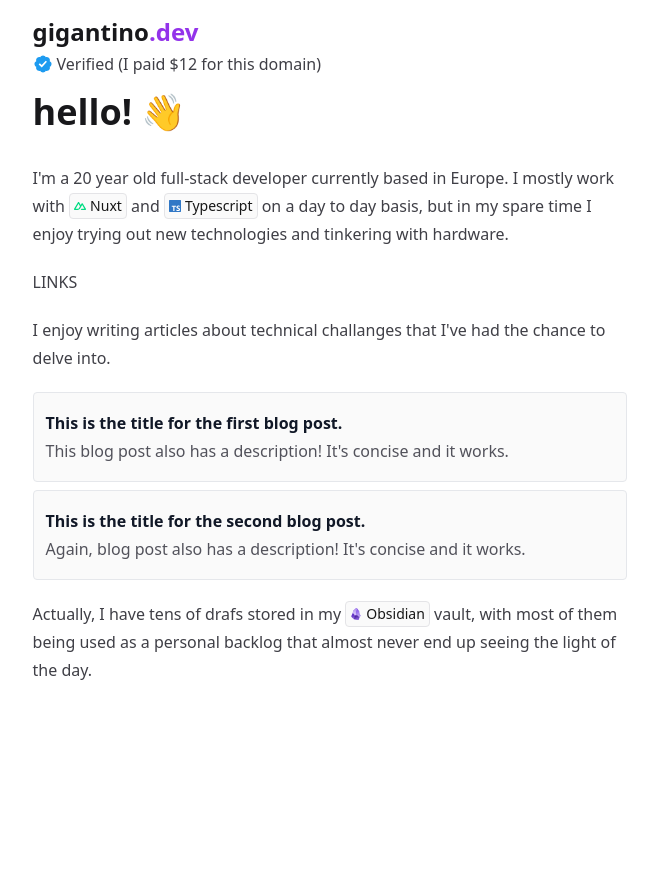
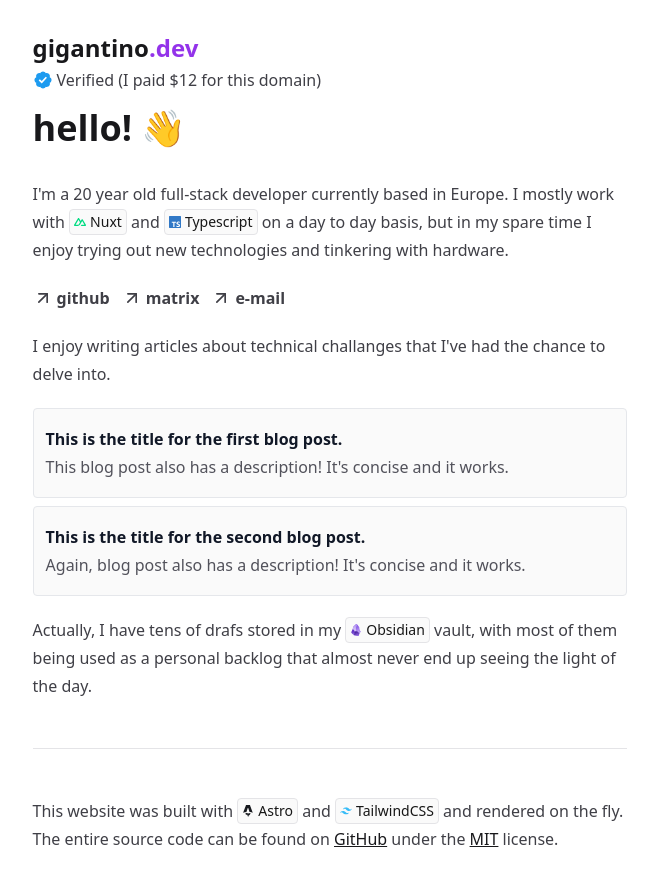
Before and after one commit to gigantino/www, an Astro site: page / in a window 1280 px wide. Shown: the whole page, without its empty margins (310-968 px from the left). Before the commit the page ends 800 px from the top, so only its background shows below. Built offline with nearby package versions, Linux system fonts and the light colour scheme; Astro itself is replaced by a stand-in of ours.

Commit message:
feat: add links

```diff
--- a/src/components/Badge.astro
+++ b/src/components/Badge.astro
@@ -2,18 +2,33 @@
 import { Icon } from "astro-icon";
 
 interface Props {
-  type: "spotify" | "obsidian" | "neovim" | "nuxt" | "typescript";
+  type:
+    | "astro-light"
+    | "astro-dark"
+    | "neovim"
+    | "nuxt"
+    | "obsidian"
+    | "spotify"
+    | "tailwindcss"
+    | "typescript";
   href: string;
+  label?: string;
+  hideWhen?: "dark" | "light";
 }
 
-const { type, href } = Astro.props;
+const { type, href, label, hideWhen } = Astro.props;
 ---
 
 <a
-  class="inline-flex items-center gap-1 rounded border border-zinc-200 bg-zinc-50 p-1 text-sm leading-4 text-neutral-900 no-underline dark:border-zinc-700 dark:bg-zinc-800 dark:text-zinc-100"
+  class={`items-center gap-1 rounded border border-zinc-200 bg-zinc-50 p-1 text-sm leading-4 text-neutral-900 no-underline dark:border-zinc-700 dark:bg-zinc-800 dark:text-zinc-100 ${
+    hideWhen === "dark"
+      ? "dark:hidden inline-flex "
+      : hideWhen == "light"
+      ? "hidden dark:inline-flex"
+      : "inline-flex"
+  }`}
   href={href}
 >
   <Icon name={type} class="h-3 w-3" />
-  <!-- <img src={icon} alt={type} class="not-prose w-3" width="13px" height="13px" /> -->
-  <span class="capitalize">{type}</span>
+  <span class="capitalize">{label ? label : type}</span>
 </a>
--- a/src/components/Links.astro
+++ b/src/components/Links.astro
@@ -1 +1,34 @@
-<div>LINKS</div>
+---
+import { Icon } from "astro-icon";
+
+type Link = {
+  href: string;
+  label: string;
+};
+
+const links: Link[] = [
+  {
+    href: "https://github.com/gigantino",
+    label: "github",
+  },
+  {
+    href: "https://matrix.to/#/@gigantino:matrix.org",
+    label: "matrix",
+  },
+  {
+    href: "mailto:hello@gigantino.dev",
+    label: "e-mail",
+  },
+];
+---
+
+<div class="not-prose flex gap-3">
+  {
+    links.map((link) => (
+      <a href={link.href} class="group flex items-center gap-1">
+        <Icon name="external-link" class="h-5 w-5" />
+        <span class="font-bold group-hover:underline">{link.label}</span>
+      </a>
+    ))
+  }
+</div>
--- a/src/components/Navigation.astro
+++ b/src/components/Navigation.astro
@@ -2,7 +2,7 @@
 import { Icon } from "astro-icon";
 ---
 
-<nav class="m-auto w-full max-w-prose py-4 text-zinc-700 dark:text-white/80">
+<nav class="m-auto w-full max-w-prose pb-4 text-zinc-700 dark:text-white/80">
   <div class="flex w-full items-center justify-between">
     <div class="flex flex-col gap-1">
       <a href="/">
--- a/src/layouts/BlogLayout.astro
+++ b/src/layouts/BlogLayout.astro
@@ -22,7 +22,7 @@
     <ViewTransitions fallback="swap" />
   </head>
   <body class="dark:bg-zinc-900 dark:text-white">
-    <div class="px-4">
+    <div class="px-4 py-8">
       <Navigation />
       <main class="prose prose-zinc m-auto dark:prose-invert" transition:animate="slide">
         <slot />
--- a/src/pages/index.mdx
+++ b/src/pages/index.mdx
@@ -24,3 +24,10 @@ I enjoy writing articles about technical challanges that I've had the chance to
 Actually, I have tens of drafs stored in my <Badge type="obsidian" href="https://obsidian.md/" /> vault,
 with most of them being used as a personal backlog that almost never end up seeing the
 light of the day.
+
+---
+
+This website was built with <Badge type="astro-dark" href="https://astro.build/" label="Astro" hideWhen="light" /> <Badge type="astro-light" href="https://astro.build/" label="Astro" hideWhen="dark" />
+and <Badge type="tailwindcss" href="https://tailwindcss.com" label="TailwindCSS" />
+and rendered on the fly. The entire source code can be found on [GitHub](https://github.com/gigantino/www) under
+the [MIT](https://github.com/gigantino/www/blob/main/LICENSE) license.
```
Also changed, not shown: src/icons/astro-dark.svg (added), src/icons/astro-light.svg (added), src/icons/external-link.svg (renamed from src/icons/external-url.svg), src/icons/tailwindcss.svg (added).
